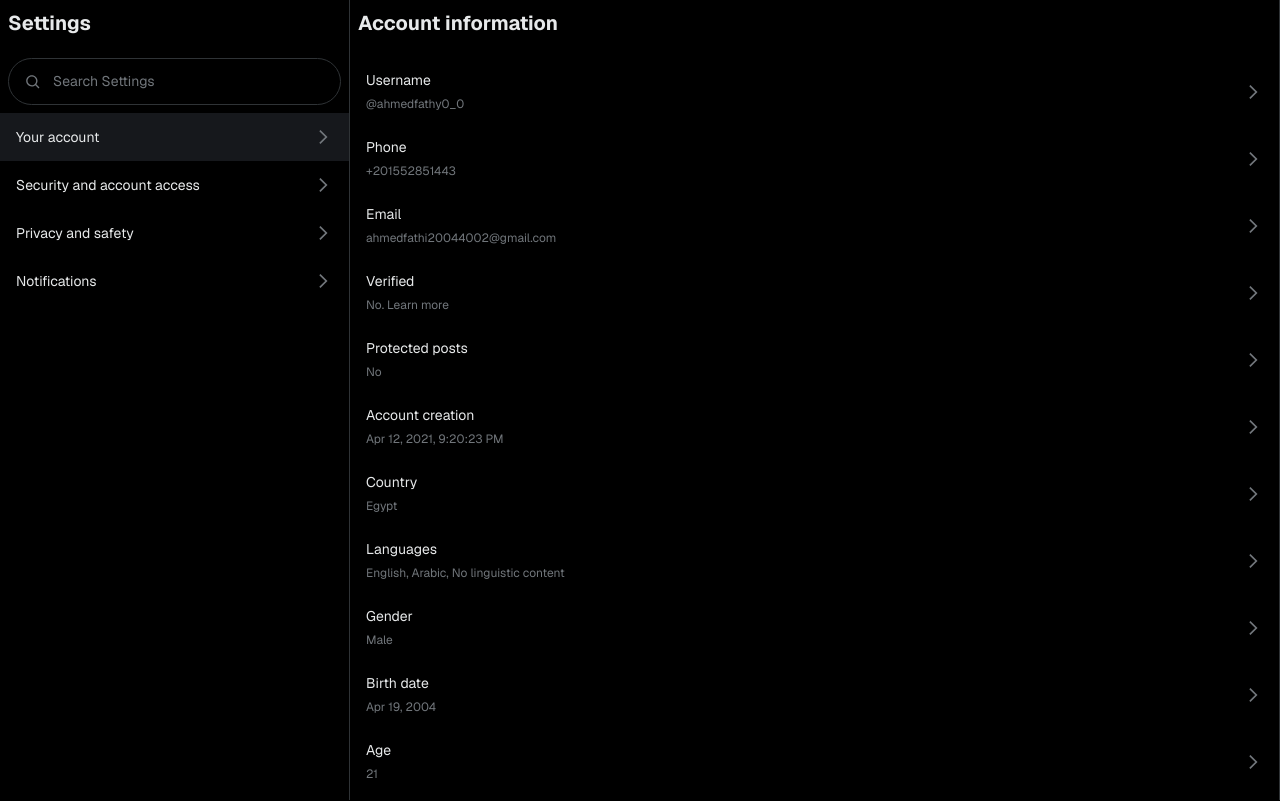
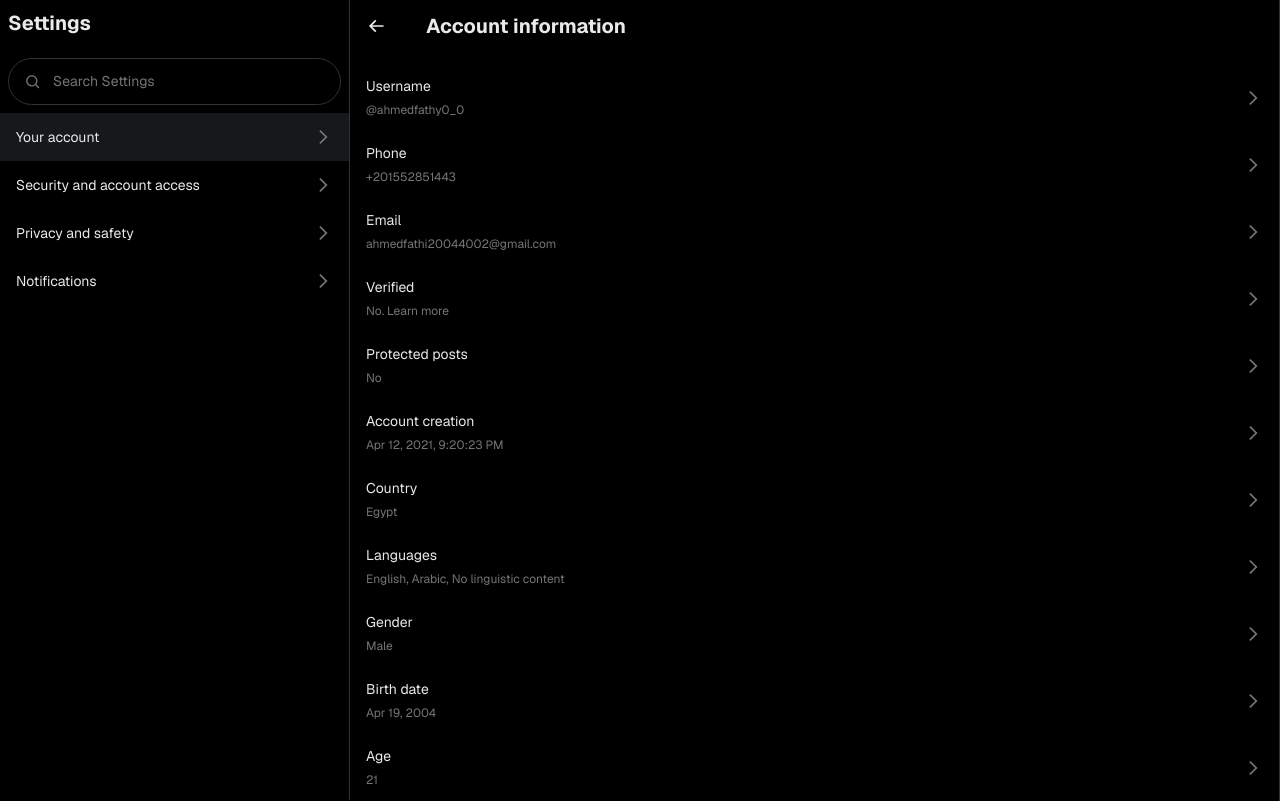
Before and after one commit to SWEProject25/frontend, a Next.js app: page /settings/accountinfo in a window 1280 px wide. Built offline with nearby package versions, Linux system fonts and the light colour scheme.

Commit message:
feat: add showArrow prop to Breadcrumb component for better navigation visibility

```diff
--- a/src/components/ui/Breadcrumb.tsx
+++ b/src/components/ui/Breadcrumb.tsx
@@ -6,6 +6,7 @@ interface BreadcrumbProps {
   subtitle?: string;
   description?: string;
   onBack?: () => void;
+  showArrow?: boolean;
   showSubtitleOnMobile?: boolean;
 }
 
@@ -14,6 +15,7 @@ export default function Breadcrumb({
   subtitle,
   description,
   onBack,
+  showArrow,
   showSubtitleOnMobile = false,
 }: BreadcrumbProps) {
   return (
@@ -22,7 +24,7 @@ export default function Breadcrumb({
         {onBack && (
           <button
             onClick={onBack}
-            className="lg:hidden p-4 hover:bg-muted rounded-full transition-colors"
+            className={`${showArrow && showArrow == true ? '' : 'lg:hidden'} p-4 hover:bg-muted rounded-full transition-colors`}
             aria-label="Go back"
           >
             <ArrowLeftIcon className="w-5 h-5 text-text-active" />
--- a/src/features/settings/components/AccountInformationList.tsx
+++ b/src/features/settings/components/AccountInformationList.tsx
@@ -18,6 +18,7 @@ export default function AccountInformationList() {
         title="Account information"
         subtitle={userData.username}
         onBack={handleBack}
+        showArrow={true}
       />
       <nav className="flex flex-col">
         {accountInfoItems.map((item) => (
```
